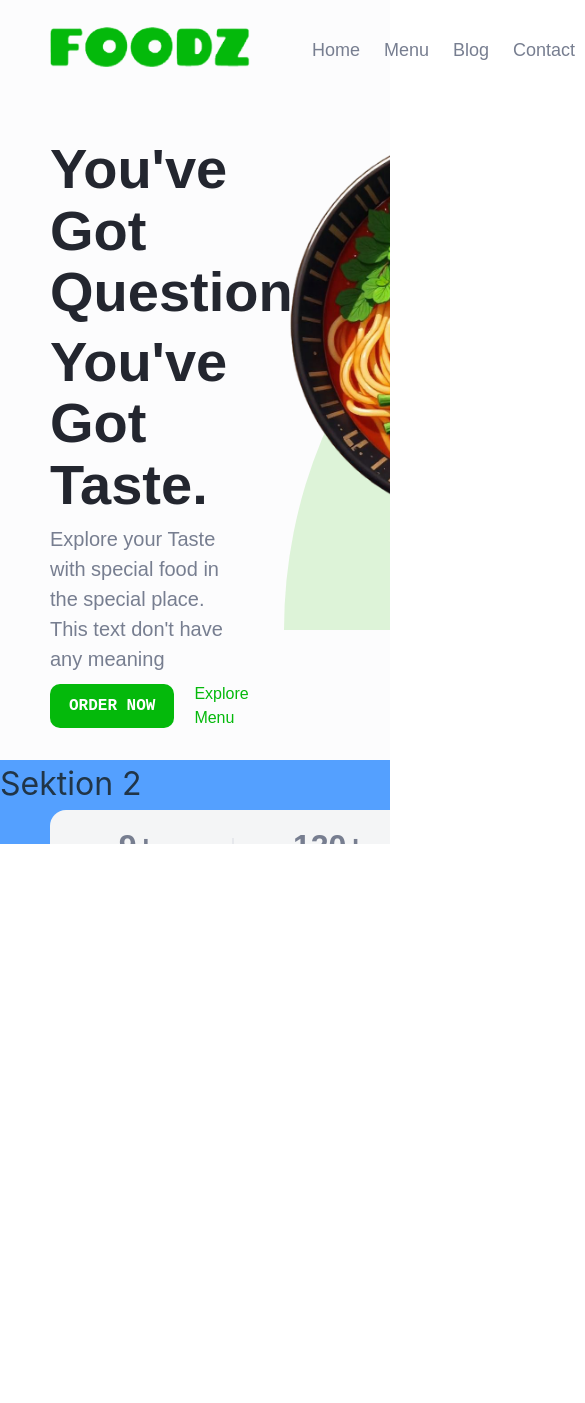
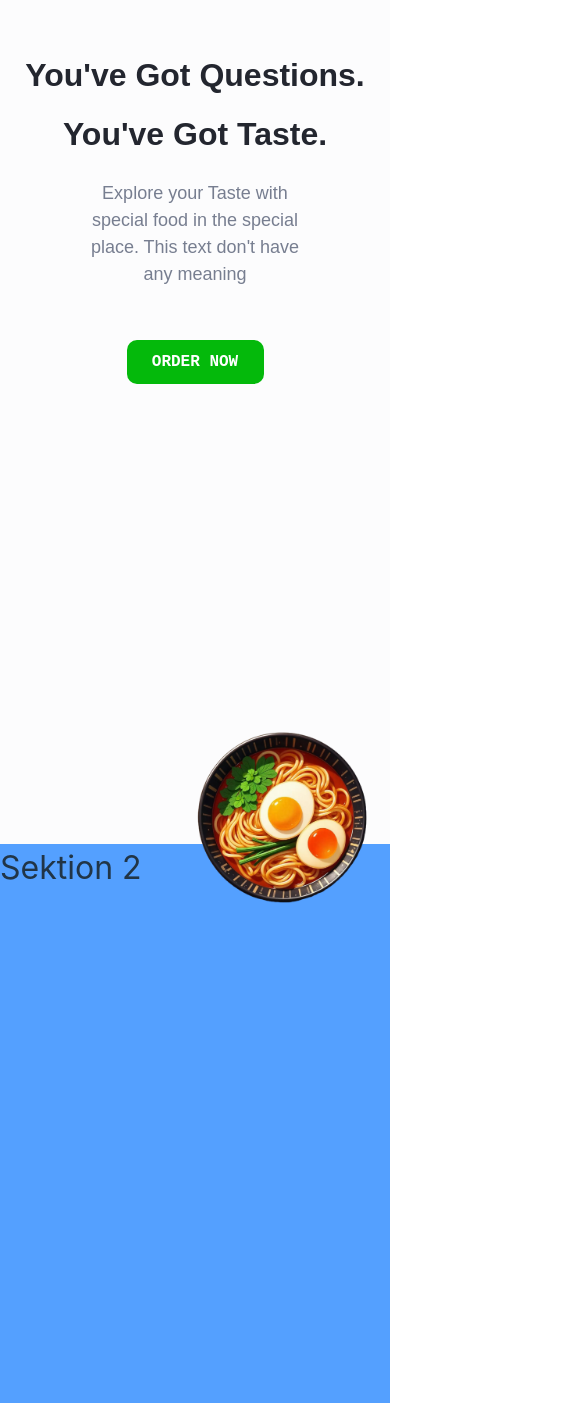
Before and after one commit to Fiffigelin/foodz-website, a React (Vite) app: page / in a window 390 px wide. Shown: the top 1403 px of the page, 585 px wide, since content can reach past the window. Before the commit the page ends 844 px from the top, so only its background shows below. Built offline with nearby package versions, Linux system fonts and the light colour scheme; a web font is replaced by a local one.

Commit message:
fix: mobile first and added more variables for spaces

```diff
--- a/src/App.scss
+++ b/src/App.scss
@@ -1,54 +1,13 @@
 @use "./styles/global.scss" as global;
 
 #root {
-	overflow: hidden;
-	display: block;
-	width: 100vw;
-	height: 100vh;
-
+	background-color: global.$background-color-white;
 	.container {
-		width: 100%;
-
 		.nav-container {
-			width: 100%;
-			height: 10%;
-			display: flex;
-			background-color: global.$background-color-white;
-			justify-content: space-between;
-			position: absolute;
-			padding: global.$space-medium 0;
-			z-index: 9999;
-
-			.nav-left {
-				margin: global.$space-small global.$space-medium;
-				margin-left: global.$space-great;
-				display: flex;
-				align-self: center;
-				.nav-logo {
-					width: 200px;
-					height: 100%;
-					justify-self: center;
-				}
-			}
-
-			.nav-right {
-				margin: global.$space-small global.$space-great;
-				display: flex;
-				flex-direction: row;
-				justify-content: space-between;
-				align-items: center;
-				gap: global.$space-xl;
-				.nav-link {
-					cursor: pointer;
-					margin: global.$space-small;
-					color: global.$text-color-grey;
-					font-family: global.$text-font;
-					font-size: global.$font-18;
-				}
-			}
+			display: none;
 		}
 		.section {
-			height: 90vh;
+			height: 100vh;
 			width: 100%;
 			display: flex;
 			flex-direction: column;
@@ -73,3 +32,76 @@
 		}
 	}
 }
+
+// #root {
+// 	overflow: hidden;
+// 	width: 100vw;
+// 	height: 100vh;
+
+// 	.container {
+// 		width: 100%;
+
+// 		.nav-container {
+// 			width: 100%;
+// 			height: 10%;
+// 			display: flex;
+// 			background-color: global.$background-color-white;
+// 			justify-content: space-between;
+// 			position: absolute;
+// 			padding: global.$space-medium 0;
+// 			z-index: 9999;
+
+// 			.nav-left {
+// 				margin: global.$space-small global.$space-medium;
+// 				margin-left: global.$space-great;
+// 				display: flex;
+// 				align-self: center;
+// 				.nav-logo {
+// 					width: 200px;
+// 					height: 100%;
+// 					justify-self: center;
+// 				}
+// 			}
+
+// 			.nav-right {
+// 				margin: global.$space-small global.$space-great;
+// 				display: flex;
+// 				flex-direction: row;
+// 				justify-content: space-between;
+// 				align-items: center;
+// 				gap: global.$space-xl;
+// 				.nav-link {
+// 					cursor: pointer;
+// 					margin: global.$space-small;
+// 					color: global.$text-color-grey;
+// 					font-family: global.$text-font;
+// 					font-size: global.$font-18;
+// 				}
+// 			}
+// 		}
+// 		.section {
+// 			height: 90vh;
+// 			width: 100%;
+// 			display: flex;
+// 			flex-direction: column;
+// 			justify-content: space-between;
+// 			font-size: 2rem;
+// 			transition: transform 2s ease-in-out;
+// 		}
+// 		.section:nth-child(2) {
+// 			background: #fcfcfd;
+// 		}
+// 		.section:nth-child(3) {
+// 			background: #54a0ff;
+// 		}
+// 		.section:nth-child(4) {
+// 			background: #1dd1a1;
+// 		}
+// 		.section:nth-child(5) {
+// 			background: #fdcb6e;
+// 		}
+// 		.section:nth-child(6) {
+// 			background: #a29bfe;
+// 		}
+// 	}
+// }
--- a/src/pages/sections/hero/hero-section.scss
+++ b/src/pages/sections/hero/hero-section.scss
@@ -1,113 +1,171 @@
 @use "../../../styles/global.scss" as global;
 
 .hero {
-	display: flex;
-	margin-top: 130px;
-	.hero-left {
-		flex: 2;
-		max-width: 60%;
+	.hero-left .left-container-upper {
+		margin-top: global.$space-50;
+		.hero-text {
 			display: flex;
 			flex-direction: column;
-		margin-left: global.$space-great;
-		gap: 5rem; //80px
-		.left-container-upper {
-			.hero-text {
-				margin: global.$space-medium 0;
-				h1 {
+			align-items: center;
+			justify-content: center;
+			gap: global.$space-medium;
+			> h1 {
 				color: global.$text-color-black;
-					font-size: global.$font-h1;
+				font-size: global.$font-h4;
 				margin: global.$space-medium 0;
 				font-family: global.$title-font;
 			}
-				p {
-					width: 75%;
-					margin: global.$space-medium 0;
-					color: global.$text-color-grey;
-					font-size: global.$font-20;
+
+			> p {
+				text-align: center;
+				font-size: global.$font-18;
 				font-family: global.$text-font;
+				width: 60%;
 			}
 		}
 		.order-menu {
 			display: flex;
-				flex-direction: row;
-				gap: global.$space-xxl;
+			justify-content: center;
 			align-items: center;
-
+			margin-top: 40px;
 			> a {
-					font-size: global.$font-16;
-					color: global.$primary-color-green;
-					font-family: global.$text-font;
+				display: none;
 			}
 		}
 	}
 	.left-container-bottom {
-			display: flex;
-			.stats-container {
-				background-color: global.$background-color-grey;
+		display: none;
+	}
+	.hero-right {
+		position: relative;
 		display: flex;
 		justify-content: center;
-				max-width: max-content;
-				min-width: min-content;
-				padding: global.$space-large;
-				border-radius: 16px;
-				gap: global.$space-xxl;
-				color: global.$text-color-grey;
-				.stats-left,
-				.stats-right {
-					width: 150px;
-					> h4 {
-						margin: 0;
-						font-family: global.$text-font;
-						text-align: center;
-					}
-					> p {
-						text-align: center;
-						font-size: global.$font-16;
-						font-family: global.$text-font;
-						margin: 0;
-					}
-				}
-				.space-divider {
-					border-right: 2px solid global.$background-color-light-grey;
-					margin: global.$space-xl 0;
-				}
-			}
-		}
-	}
-	.hero-right {
-		flex: 1;
-		text-align: right;
-		position: relative;
-
-		.green-container {
-			max-width: 500px;
-			max-height: 500px;
-			min-width: 250px;
-			min-height: 250px;
-			display: flex;
-			float: inline-end;
-			bottom: 0;
 		.green-background {
+			margin-top: 10rem;
 			background-color: global.$light-color-green;
-				width: 500px;
-				height: 500px;
-				border-radius: 100% 0 0 0;
+			width: 100%;
+			height: 8rem;
+			border-radius: 50% 50% 0 0;
 			z-index: 0;
 		}
 		.main-img {
+			margin-top: 60px;
 			position: absolute;
-				width: 400px;
-				height: auto;
+			width: 175px;
 			z-index: 1;
 		}
 	}
 }
-}
 
-@media (min-width: 768px) {
-	.quarter-circle {
-		width: 200px;
-		height: 100px;
-		clip-path: ellipse(100% 50% at 50% 100%);
-	}
-}
+// .hero {
+// 	display: flex;
+// 	bottom: 0;
+// 	margin-top: 100px;
+// 	.hero-left {
+// 		flex: 2;
+// 		max-width: 50%;
+// 		display: flex;
+// 		flex-direction: column;
+// 		margin-left: global.$space-great;
+// 		gap: global.$space-xxxl; //80px
+// 		.left-container-upper {
+// 			.hero-text {
+// 				margin: global.$space-medium 0;
+// 				h1 {
+// 					color: global.$text-color-black;
+// 					font-size: global.$font-hero;
+// 					margin: global.$space-medium 0;
+// 					font-family: global.$title-font;
+// 				}
+// 				p {
+// 					width: 75%;
+// 					margin: global.$space-medium 0;
+// 					color: global.$text-color-grey;
+// 					font-size: global.$font-20;
+// 					font-family: global.$text-font;
+// 				}
+// 			}
+// 			.order-menu {
+// 				display: flex;
+// 				flex-direction: row;
+// 				gap: global.$space-xxl;
+// 				align-items: center;
+
+// 				> a {
+// 					font-size: global.$font-16;
+// 					color: global.$primary-color-green;
+// 					font-family: global.$text-font;
+// 				}
+// 			}
+// 		}
+// 		.left-container-bottom {
+// 			display: flex;
+// 			.stats-container {
+// 				background-color: global.$background-color-grey;
+// 				display: flex;
+// 				justify-content: center;
+// 				max-width: max-content;
+// 				min-width: min-content;
+// 				padding: global.$space-large;
+// 				border-radius: global.$space-xl;
+// 				gap: global.$space-xxl;
+// 				color: global.$text-color-grey;
+// 				.stats-left,
+// 				.stats-right {
+// 					width: 150px;
+// 					> h4 {
+// 						margin: 0;
+// 						font-family: global.$text-font;
+// 						text-align: center;
+// 					}
+// 					> p {
+// 						text-align: center;
+// 						font-size: global.$font-16;
+// 						font-family: global.$text-font;
+// 						margin: 0;
+// 					}
+// 				}
+// 				.space-divider {
+// 					border-right: 2px solid global.$background-color-light-grey;
+// 					margin: global.$space-xl 0;
+// 				}
+// 			}
+// 		}
+// 	}
+// 	.hero-right {
+// 		flex: 1;
+// 		text-align: right;
+// 		position: relative;
+
+// 		.green-container {
+// 			// max-width: 500px;
+// 			// max-height: 500px;
+// 			min-width: 250px;
+// 			min-height: 250px;
+// 			display: flex;
+// 			float: inline-end;
+// 			bottom: 0;
+// 			.green-background {
+// 				background-color: global.$light-color-green;
+// 				width: 600px;
+// 				height: 530px;
+// 				border-radius: 100% 0 0 0;
+// 				z-index: 0;
+// 			}
+// 			.main-img {
+// 				position: absolute;
+// 				width: 400px;
+// 				height: auto;
+// 				z-index: 1;
+// 			}
+// 		}
+// 	}
+// }
+
+// @media (min-width: 768px) {
+// 	.quarter-circle {
+// 		width: 200px;
+// 		height: 100px;
+// 		clip-path: ellipse(100% 50% at 50% 100%);
+// 	}
+// }
--- a/src/styles/global.scss
+++ b/src/styles/global.scss
@@ -2,6 +2,12 @@
 
 $title-font: "Alice", sans-serif;
 $text-font: "Poppins", sans-serif;
+
+$dimensions-small-mobile: 320px;
+$dimensions-mobile: 480px;
+$dimensions-tablet: 768px;
+$dimensions-laptop: 1024px;
+$dimensions-desktop: 1440px;
 
 $primary-color-green: #04b90b;
 $light-color-green: #ddf3d8;
@@ -17,14 +23,16 @@ $space-medium: 8px;
 $space-large: 12px;
 $space-xl: 16px;
 $space-xxl: 20px;
-$space-xxxl: 30px;
-$space-great: 50px;
+$space-40: 40px;
+$space-50: 50px;
+$space-60: 60px;
+$space-great: 100px;
 
-$font-hero: 3.5rem;
+$font-hero: 72px;
 $font-h1: 3.5rem;
 $font-h2: 3.5rem;
 $font-h3: 3.5rem;
-$font-h4: 3.5rem;
+$font-h4: 32px;
 $font-28: 28px;
 $font-24: 24px;
 $font-20: 20px;
```
Lines whose indentation alone changed are shown as unchanged.
